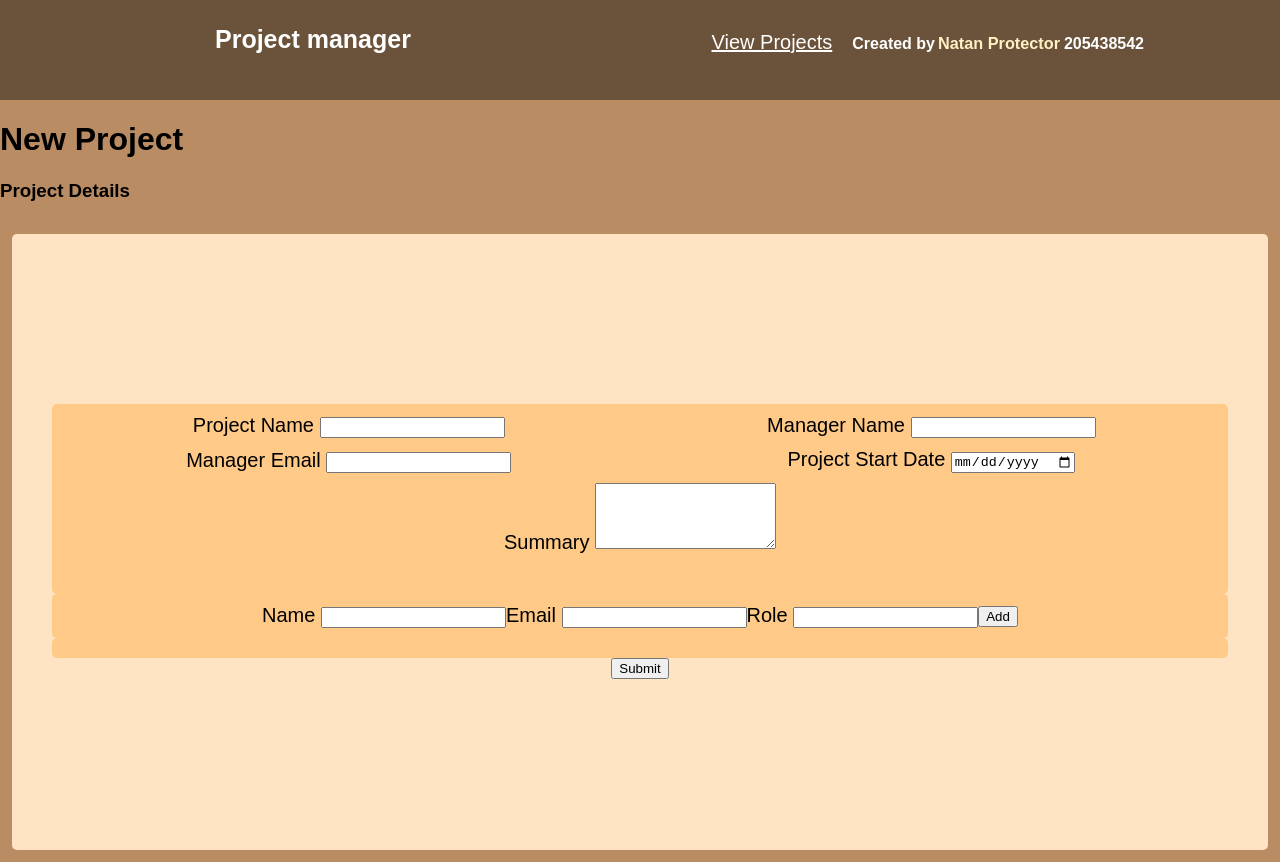
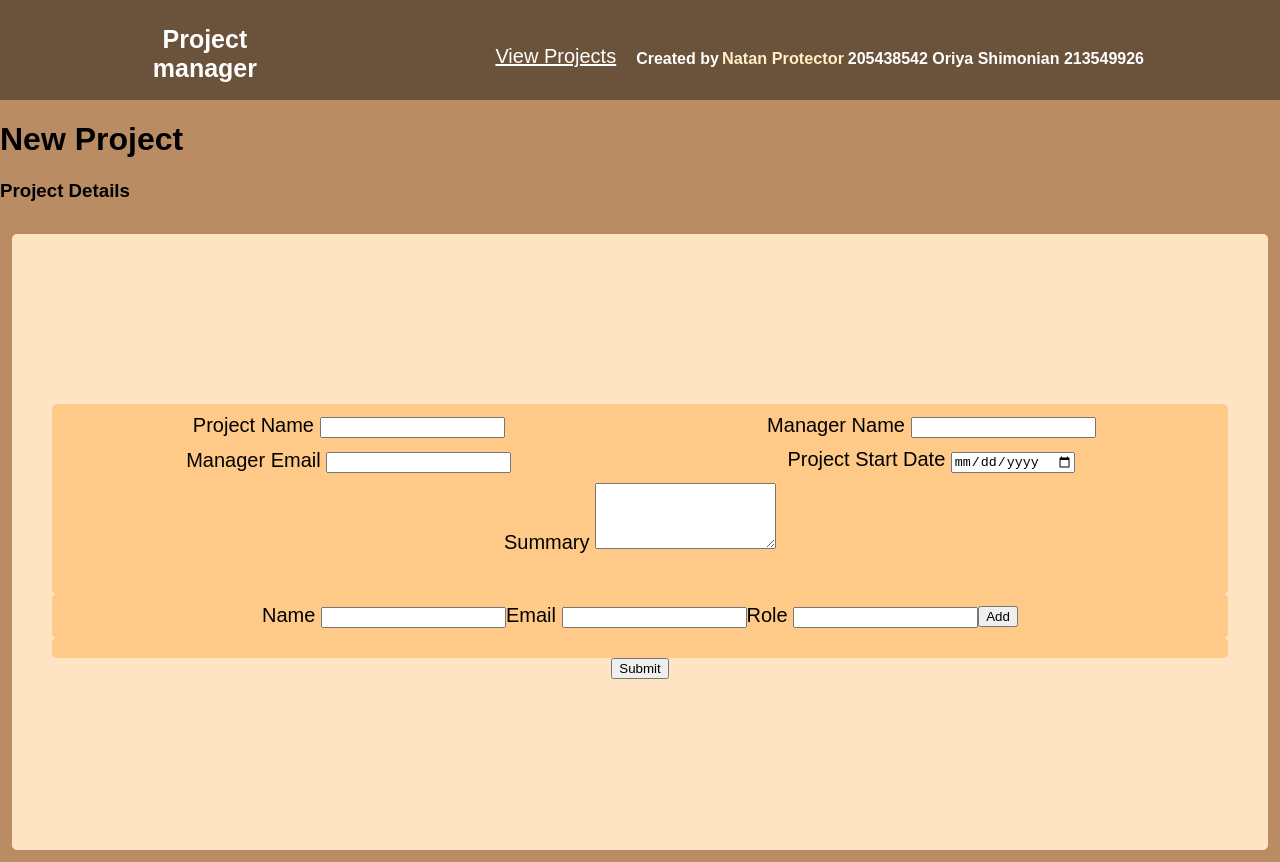
Before and after one commit to NatanProtector/project-manager, a website: page public/NewProject/index.html in a window 1280 px wide. Drawn offline with nearby package versions, Linux system fonts and the light colour scheme.

Commit message:
add name for the assign

```diff
--- a/public/NewProject/index.html
+++ b/public/NewProject/index.html
@@ -1,4 +1,4 @@
-<!-- Natan Protector 205438542 -->
+<!-- Natan Protector 205438542 Oriya Shimonian 213549926-->
 <!DOCTYPE html>
 <html lang="en">
 <head>
@@ -12,7 +12,7 @@
         <div class="header-container">
             <h2 class="main-title">Project manager</h2> <!-- Main title -->
             <a href="../list">View Projects</a>
-            <h3 class="sub-title">Created by <b class="animated-element">Natan Protector</b> 205438542</h3> <!-- Sub title with animated text -->
+            <h3 class="sub-title">Created by <b class="animated-element">Natan Protector</b> 205438542  Oriya Shimonian 213549926</h3> <!-- Sub title with animated text -->
         </div>
     </header>
 
--- a/public/style.css
+++ b/public/style.css
@@ -1,4 +1,4 @@
-/* Natan Protector 205438542 */
+/* Natan Protector 205438542 Oriya Shimonian 213549926*/
 
 /* Body */
 body {
```
Also changed, not shown: public/EditProject/index.html (+2 -2 lines), public/ViewProject/index.html (+1 -1 lines), public/ViewProjects/index.html (+1 -1 lines).
